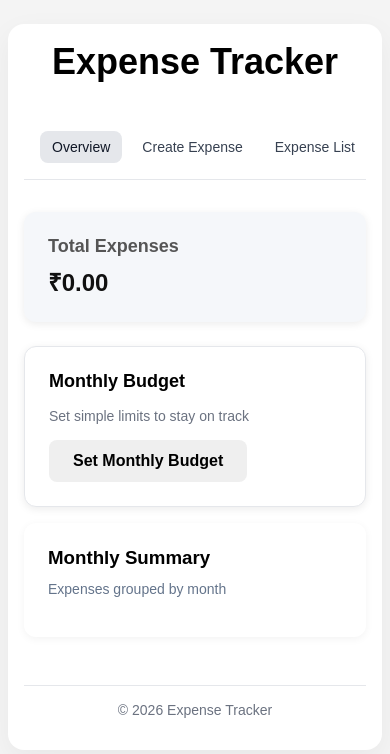
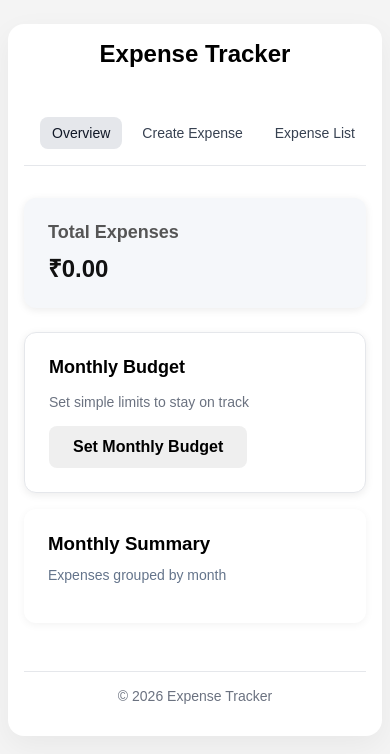
Before and after one commit to den766/react-expensetracker-app, a React (Vite) app: page /expense-dashboard in a window 390 px wide. Shown: the top 754 px of the page. Built offline with nearby package versions, Linux system fonts and the light colour scheme.

Commit message:
style(mobile): improve responsive layout and polish

```diff
--- a/src/index.css
+++ b/src/index.css
@@ -49,7 +49,7 @@ body {
 }
 
 h1 {
-  font-size: var(--text-2xl);
+  /* font-size: var(--text-2xl); */
   font-weight: 750;
   line-height: 1.2;
   text-align: center;
@@ -825,7 +825,9 @@ li .amount,
     background-color 250ms ease;
 }
 
-/* Responsive */
+/* =========================
+   Mobile (768px and below)
+========================= */
 
 @media (max-width: 768px) {
   body {
@@ -837,8 +839,10 @@ li .amount,
   }
 
   h1 {
-    font-size: var(--text-2xl);
+    font-size: var(--text-lg);
   }
+
+  /* Dashboard Navigation */
 
   .dashboard-nav {
     flex-wrap: nowrap;
@@ -854,6 +858,8 @@ li .amount,
     text-wrap: nowrap;
   }
 
+  /* Expense Filters */
+
   .filter_expenses {
     flex-wrap: nowrap;
     overflow: auto;
@@ -865,10 +871,14 @@ li .amount,
     font-size: var(--text-sm);
   }
 
+  /* Expense Card */
+
   .edt-delete-btngroup,
   .edit-btn-group {
     gap: var(--space-lg);
   }
+
+  /* Monthly Summary */
 
   .month-row {
     align-items: flex-start;
@@ -876,40 +886,12 @@ li .amount,
   }
 }
 
-@media (max-width: 480px) {
-  .confirmation-modal {
-    max-width: 100%;
-  }
-
-  .btn-container {
-    flex-direction: column;
-  }
-
-  .btn-container button {
-    width: 100%;
-  }
-}
-
-@media (max-width: 480px) {
-  .sort-container {
-    justify-content: flex-start;
-    flex-direction: column;
-    align-items: stretch;
-  }
-
-  .sort-container label {
-    margin-bottom: 0.25rem;
-  }
-
-  .sort-container select {
-    width: 100%;
-    min-width: 0;
-  }
-}
-
-/* budget UI responsiveness */
+/* =========================
+   Small Mobile (600px and below)
+========================= */
 
 @media (max-width: 600px) {
+  /* Budget */
   .budget-card {
     padding: var(--space-md);
   }
@@ -928,3 +910,38 @@ li .amount,
     margin-right: var(--space-md);
   }
 }
+
+/* =========================
+   Extra Small Mobile (480px and below)
+========================= */
+
+@media (max-width: 480px) {
+  /* Delete Modal */
+  .confirmation-modal {
+    max-width: 100%;
+  }
+
+  .btn-container {
+    flex-direction: column;
+  }
+
+  .btn-container button {
+    width: 100%;
+  }
+
+  /* Sort */
+  .sort-container {
+    justify-content: flex-start;
+    flex-direction: column;
+    align-items: stretch;
+  }
+
+  .sort-container label {
+    margin-bottom: 0.25rem;
+  }
+
+  .sort-container select {
+    width: 100%;
+    min-width: 0;
+  }
+}
```
